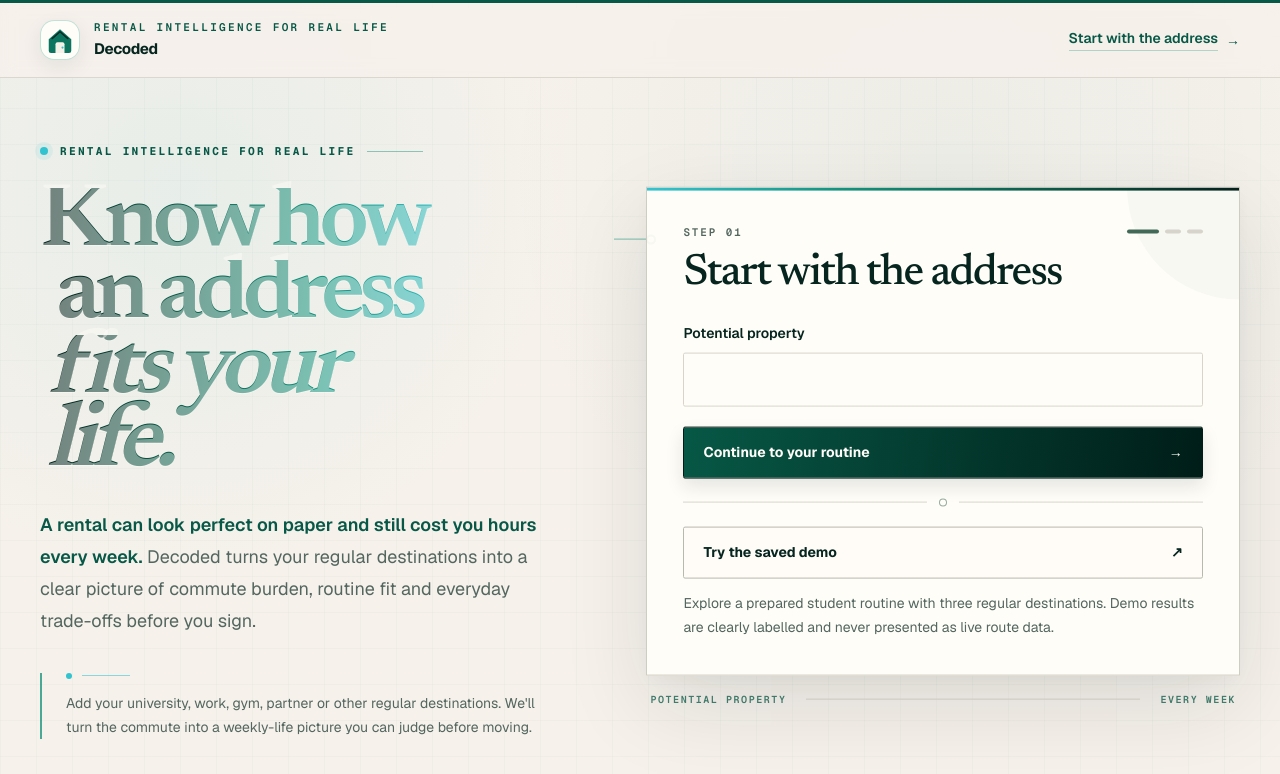
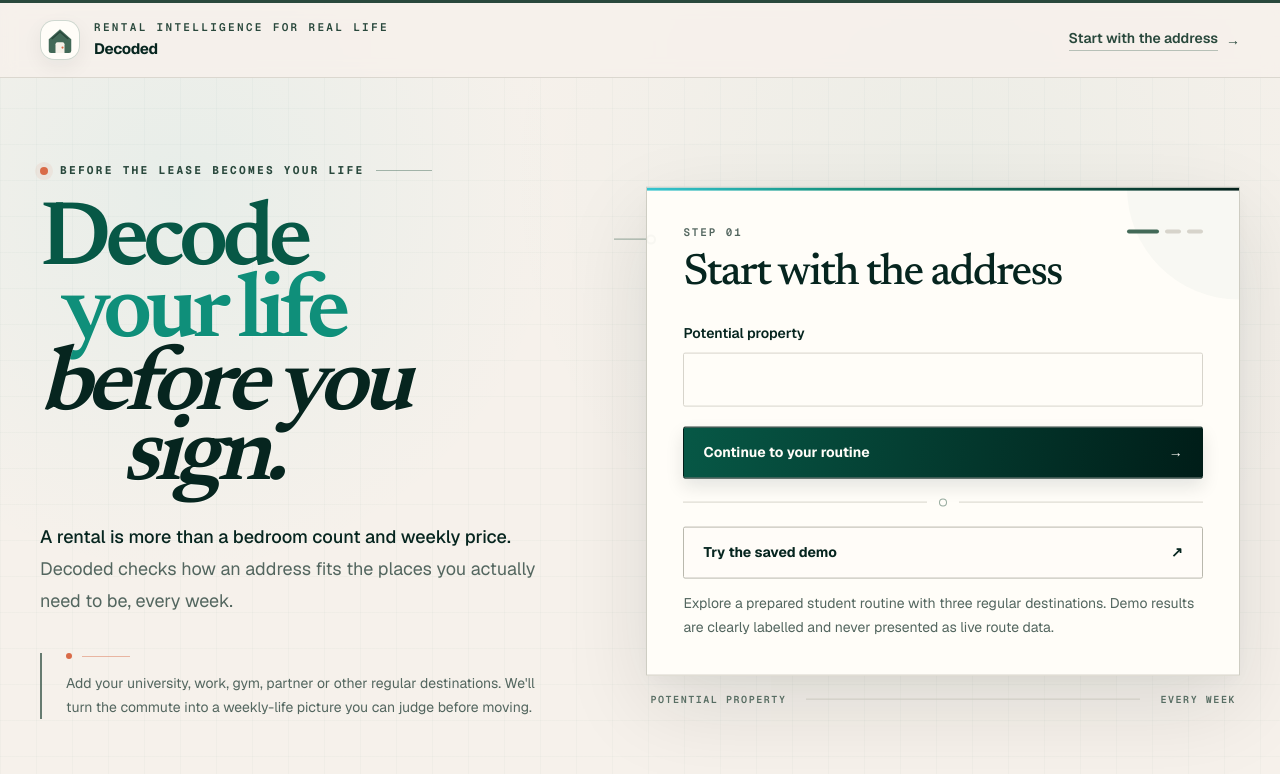
Before and after one commit to anshg15/Ansley, a Next.js app: page / in a window 1280 px wide. Shown: the top 774 px of the page. Built offline with nearby package versions, Linux system fonts and the light colour scheme.

Commit message:
revert: restore previous hero design

```diff
--- a/app/page.tsx
+++ b/app/page.tsx
@@ -10,10 +10,10 @@ function DecodedHouseMark({ className = "h-9 w-9" }: { className?: string }) {
       focusable="false"
     >
       <rect width="64" height="64" rx="16" fill="#FFFDF8" />
-      <path d="M12 30.5 32 13l20 17.5V51a4 4 0 0 1-4 4H16a4 4 0 0 1-4-4V30.5Z" fill="#0C745F" />
+      <path d="M12 30.5 32 13l20 17.5V51a4 4 0 0 1-4 4H16a4 4 0 0 1-4-4V30.5Z" fill="#426957" />
       <path d="M24 55V39.5a3.5 3.5 0 0 1 3.5-3.5h9a3.5 3.5 0 0 1 3.5 3.5V55H24Z" fill="#F5F1E8" />
-      <circle cx="36.5" cy="45.5" r="1.9" fill="#31C3CF" />
-      <path d="M18 29.5 32 17.3l14 12.2" fill="none" stroke="#022B24" strokeWidth="2.6" strokeLinecap="round" strokeLinejoin="round" />
+      <circle cx="36.5" cy="45.5" r="1.9" fill="#D96B48" />
+      <path d="M18 29.5 32 17.3l14 12.2" fill="none" stroke="#29483C" strokeWidth="2.6" strokeLinecap="round" strokeLinejoin="round" />
     </svg>
   );
 }
@@ -21,20 +21,20 @@ function DecodedHouseMark({ className = "h-9 w-9" }: { className?: string }) {
 export default function Home() {
   return (
     <main className="min-h-screen text-ink">
-      <header className="border-b border-border/90 border-t-[3px] border-t-forest bg-parchment/94 backdrop-blur-sm">
+      <header className="border-b border-border/90 border-t-[3px] border-t-moss-deep bg-parchment/94 backdrop-blur-sm">
         <div className="mx-auto flex h-[4.6rem] w-full max-w-7xl items-center justify-between px-5 sm:px-8 lg:px-10">
           <Link href="/" className="group flex items-center gap-3.5" aria-label="Decoded home">
             <span
               aria-hidden="true"
-              className="grid h-10 w-10 shrink-0 place-items-center overflow-hidden rounded-[0.9rem] border border-teal/25 bg-paper shadow-[0_7px_20px_rgba(2,43,36,0.08)] transition-[transform,box-shadow,border-color] duration-200 group-hover:-translate-y-0.5 group-hover:border-teal/50 group-hover:shadow-[0_10px_24px_rgba(2,43,36,0.12)]"
+              className="grid h-10 w-10 shrink-0 place-items-center overflow-hidden rounded-[0.9rem] border border-moss/25 bg-paper shadow-[0_7px_20px_rgba(23,35,29,0.06)] transition-[transform,box-shadow,border-color] duration-200 group-hover:-translate-y-0.5 group-hover:border-moss/45 group-hover:shadow-[0_10px_24px_rgba(23,35,29,0.09)]"
             >
               <DecodedHouseMark className="h-9 w-9" />
             </span>
             <span>
-              <span className="block font-mono text-[0.69rem] font-semibold uppercase tracking-[0.21em] text-forest">
+              <span className="block font-mono text-[0.69rem] font-semibold uppercase tracking-[0.21em] text-moss-deep">
                 Rental intelligence for real life
               </span>
-              <span className="mt-0.5 block text-[0.95rem] font-bold tracking-[-0.025em] transition-colors group-hover:text-teal">
+              <span className="mt-0.5 block text-[0.95rem] font-bold tracking-[-0.025em] transition-colors group-hover:text-moss">
                 Decoded
               </span>
             </span>
@@ -42,9 +42,9 @@ export default function Home() {
 
           <a
             href="#analyse"
-            className="group hidden items-center gap-2 text-sm font-semibold text-forest md:flex"
+            className="group hidden items-center gap-2 text-sm font-semibold text-moss-deep md:flex"
           >
-            <span className="border-b border-teal/30 pb-0.5 transition-colors group-hover:border-teal">
+            <span className="border-b border-moss/35 pb-0.5 transition-colors group-hover:border-moss-deep">
               Start with the address
             </span>
             <span aria-hidden="true" className="transition-transform group-hover:translate-x-0.5">→</span>
@@ -58,46 +58,50 @@ export default function Home() {
       >
         <div className="relative lg:pr-2">
           <div className="mb-6 flex items-center gap-3 sm:mb-7">
-            <span className="h-2 w-2 rounded-full bg-cyan shadow-[0_0_0_5px_rgba(49,195,207,0.10)]" aria-hidden="true" />
-            <span className="font-mono text-[0.7rem] font-bold uppercase tracking-[0.2em] text-forest">
-              Rental intelligence for real life
+            <span className="h-2 w-2 rounded-full bg-transit-coral shadow-[0_0_0_5px_rgba(217,107,72,0.08)]" aria-hidden="true" />
+            <span className="font-mono text-[0.7rem] font-bold uppercase tracking-[0.2em] text-moss-deep">
+              Before the lease becomes your life
             </span>
-            <span className="hidden h-px w-14 bg-teal/45 sm:block" aria-hidden="true" />
+            <span className="hidden h-px w-14 bg-moss/45 sm:block" aria-hidden="true" />
           </div>
 
-          <h1 className="font-editorial hero-heading max-w-[7.7ch] text-[clamp(4rem,7.1vw,7.15rem)] font-semibold leading-[0.8] tracking-[-0.065em]">
-            <span className="hero-spectrum block">Know how</span>
-            <span className="hero-spectrum ml-[0.18em] block">an address</span>
-            <span className="hero-spectrum mt-[0.025em] block italic sm:ml-[0.08em]">fits your life.</span>
+          <h1 className="font-editorial hero-heading max-w-[7.2ch] text-[clamp(4rem,7.1vw,7.15rem)] font-semibold leading-[0.79] tracking-[-0.065em]">
+            <span className="block text-emerald-deep">Decode</span>
+            <span className="ml-[0.23em] block text-emerald-mid">your life</span>
+            <span className="hero-gradient mt-[0.02em] block italic">before you</span>
+            <span className="hero-gradient -mt-[0.03em] block italic sm:ml-[0.9em]">sign.</span>
           </h1>
 
           <p className="mt-7 max-w-[36rem] text-base leading-7 text-muted-ink sm:text-lg sm:leading-8">
-            <span className="font-semibold text-forest">A rental can look perfect on paper and still cost you hours every week.</span>{" "}
-            Decoded turns your regular destinations into a clear picture of commute burden, routine fit and everyday trade-offs before you sign.
+            <span className="font-medium text-ink">A rental is more than a bedroom count and weekly price.</span>{" "}
+            Decoded checks how an address fits the places you actually need to be,
+            every week.
           </p>
 
-          <div className="mt-8 max-w-[36rem] border-l-2 border-teal/75 pl-5 sm:mt-9 sm:pl-6">
+          <div className="mt-8 max-w-[36rem] border-l-2 border-moss-deep/70 pl-5 sm:mt-9 sm:pl-6">
             <div className="mb-3 flex items-center gap-2.5" aria-hidden="true">
-              <span className="h-1.5 w-1.5 rounded-full bg-cyan" />
-              <span className="h-px w-12 bg-cyan/55" />
+              <span className="h-1.5 w-1.5 rounded-full bg-transit-coral" />
+              <span className="h-px w-12 bg-transit-coral/45" />
             </div>
             <p className="text-sm leading-6 text-muted-ink">
-              Add your university, work, gym, partner or other regular destinations. We&apos;ll turn the commute into a weekly-life picture you can judge before moving.
+              Add your university, work, gym, partner or other regular
+              destinations. We&apos;ll turn the commute into a weekly-life
+              picture you can judge before moving.
             </p>
           </div>
         </div>
 
         <div className="relative lg:translate-y-[0.35rem]">
           <div className="pointer-events-none absolute -left-8 top-12 hidden items-center lg:flex" aria-hidden="true">
-            <span className="h-px w-8 bg-teal/55" />
-            <span className="h-2.5 w-2.5 rounded-full border-2 border-forest bg-parchment" />
+            <span className="h-px w-8 bg-moss/55" />
+            <span className="h-2.5 w-2.5 rounded-full border-2 border-moss-deep bg-parchment" />
           </div>
 
           <div className="analysis-shell surface-paper overflow-hidden border border-border-strong/70 bg-paper/97">
             <OnboardingFlow />
           </div>
 
-          <div className="mt-4 flex items-center justify-between gap-5 px-1 font-mono text-[0.63rem] font-semibold uppercase tracking-[0.15em] text-forest/75">
+          <div className="mt-4 flex items-center justify-between gap-5 px-1 font-mono text-[0.63rem] font-semibold uppercase tracking-[0.15em] text-moss-deep/75">
             <span>Potential property</span>
             <span className="h-px flex-1 bg-border" aria-hidden="true" />
             <span>Every week</span>
```
